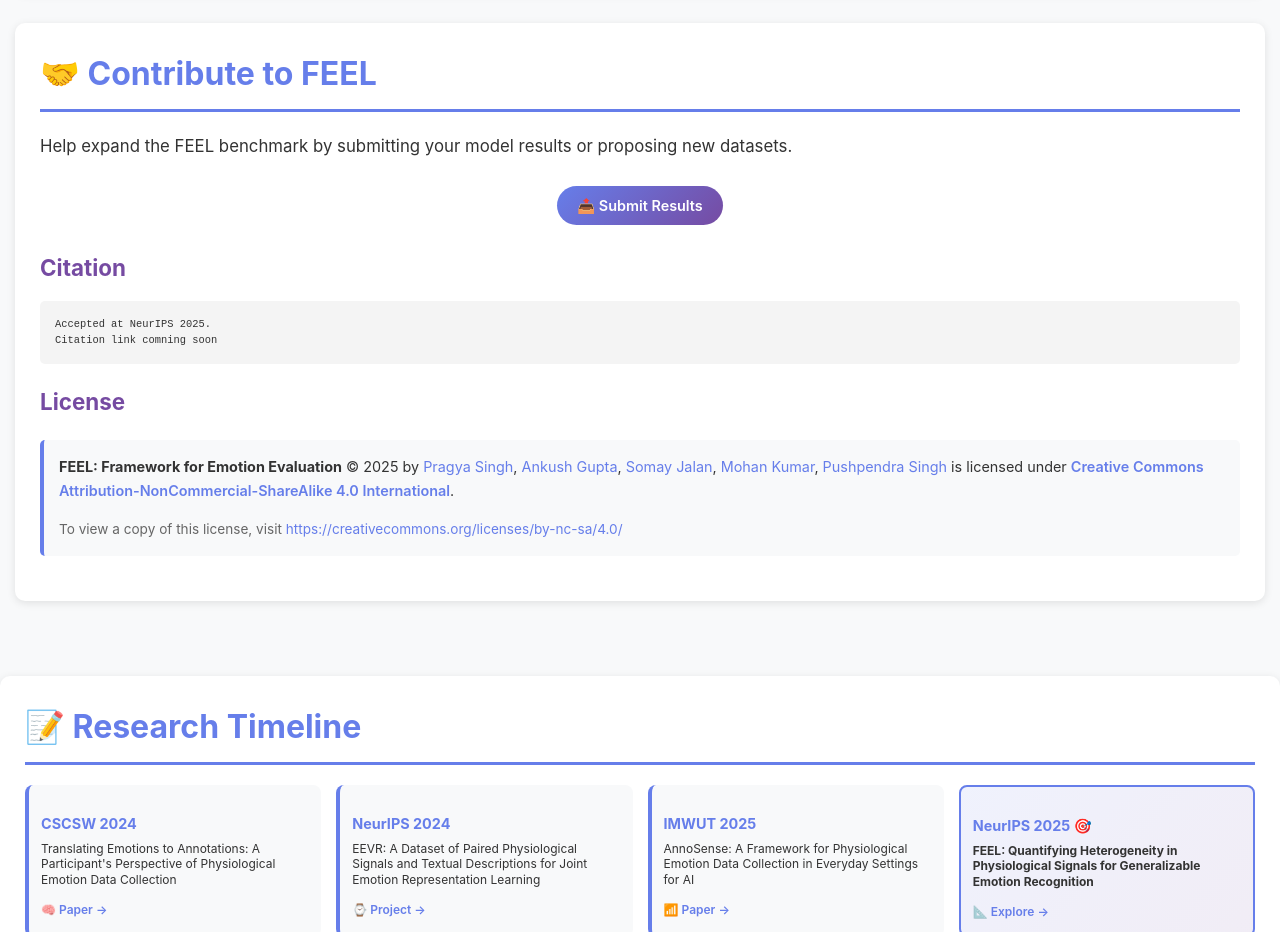
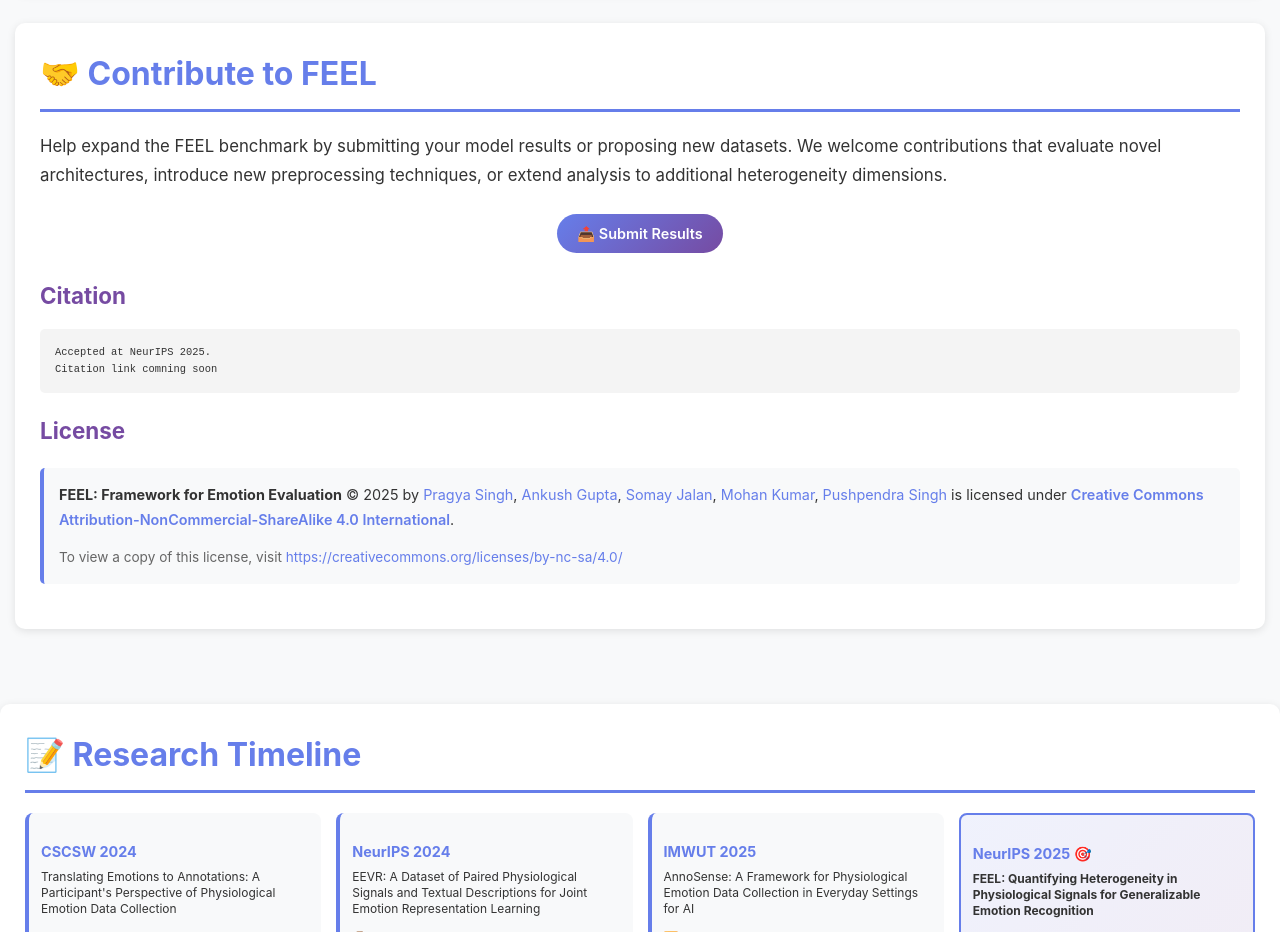
Before and after one commit to alchemy18/FEEL_Benchmark, a plain HTML site: page index.html in a window 1280 px wide. Shown: the part 4280-5212 px from the top of the page. Drawn offline with Linux system fonts and the light colour scheme.

Commit message:
Enhance contribution guidelines in index.html
Expanded the contribution guidelines for the FEEL benchmark to encourage more diverse submissions.

```diff
--- a/index.html
+++ b/index.html
@@ -1430,7 +1430,7 @@
     <h2>🤝 Contribute to FEEL</h2>
 
     <p style="font-size: 1.05em; line-height: 1.7; margin-bottom: 20px;">
-        Help expand the FEEL benchmark by submitting your model results or proposing new datasets.
+     Help expand the FEEL benchmark by submitting your model results or proposing new datasets. We welcome contributions that evaluate novel architectures, introduce new preprocessing techniques, or extend analysis to additional heterogeneity dimensions.
     </p>
 
     <div style="text-align: center; margin: 25px 0;">
```
